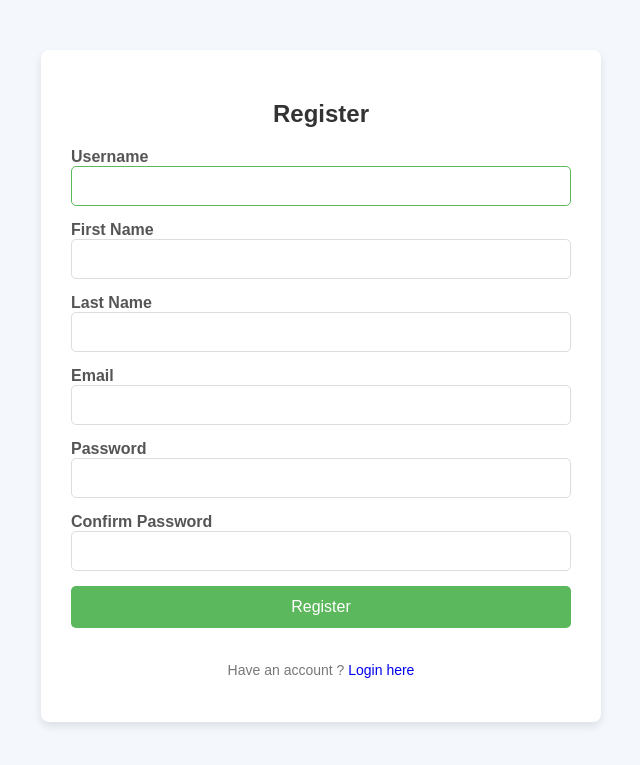
After one commit to torngzz/AssAPI, a Django app: page /register/ in a window 1280 px wide. The commit adds this page. Shown: the top 765 px of the page, without its empty margins (319-959 px from the left). Run offline with Django 5.2, Linux system fonts and the light colour scheme; some libraries are stand-ins or nearby versions.

Commit message:
Implement login and register

```diff
--- /dev/null
+++ b/crm/accounts/forms.py
@@ -0,0 +1,18 @@
+from django import forms
+from django.contrib.auth.models import User
+from django.contrib.auth.forms import AuthenticationForm, UserCreationForm
+
+# Registration form
+class RegistrationForm(UserCreationForm):
+    email = forms.EmailField(required=True)
+    first_name = forms.CharField(max_length=100, required=True)
+    last_name = forms.CharField(max_length=100, required=True)
+
+    class Meta:
+        model = User
+        fields = ['username', 'first_name', 'last_name', 'email', 'password1', 'password2']
+
+# Login form
+class LoginForm(AuthenticationForm):
+    username = forms.CharField(max_length=100)
+    password = forms.CharField(widget=forms.PasswordInput)
--- /dev/null
+++ b/crm/accounts/templates/accounts/register.html
@@ -0,0 +1,145 @@
+<!DOCTYPE html>
+<html lang="en">
+  <head>
+    <meta charset="UTF-8" />
+    <meta name="viewport" content="width=device-width, initial-scale=1.0" />
+    <title>Register</title>
+    <style>
+      body {
+        font-family: Arial, sans-serif;
+        background-color: #f4f7fc;
+        margin: 0;
+        padding: 0;
+      }
+
+      .container {
+        max-width: 500px;
+        margin: 50px auto;
+        background-color: #fff;
+        padding: 30px;
+        border-radius: 8px;
+        box-shadow: 0 4px 8px rgba(0, 0, 0, 0.1);
+      }
+
+      h2 {
+        text-align: center;
+        color: #333;
+      }
+
+      form {
+        display: flex;
+        flex-direction: column;
+      }
+
+      .form-group {
+        margin-bottom: 15px;
+      }
+
+      .form-group label {
+        font-weight: bold;
+        color: #555;
+      }
+
+      .form-group input {
+        width: 100%;
+        padding: 10px;
+        font-size: 16px;
+        border: 1px solid #ddd;
+        border-radius: 5px;
+        box-sizing: border-box;
+      }
+
+      .form-group input:focus {
+        border-color: #5cb85c;
+        outline: none;
+      }
+
+      .btn-submit {
+        padding: 12px;
+        background-color: #5cb85c;
+        color: #fff;
+        border: none;
+        border-radius: 5px;
+        font-size: 16px;
+        cursor: pointer;
+        transition: background-color 0.3s;
+      }
+
+      .btn-submit:hover {
+        background-color: #4cae4c;
+      }
+
+      .form-group .error {
+        color: red;
+        font-size: 12px;
+      }
+
+      .form-footer {
+      text-align: center;
+      margin-top: 20px;
+      font-size: 14px;
+      color: #777;
+    }
+    .form-footer a {
+      text-decoration: none;
+      /* background-color: #5cb85c; */
+
+      font-weight: 500;
+    }
+    .form-footer a:hover {
+      text-decoration: underline;
+    }
+    </style>
+  </head>
+  <body>
+    <div class="container">
+      <h2>Register</h2>
+      <form method="POST">
+        {% csrf_token %}
+        <div class="form-group">
+          {{ form.username.errors }}
+          <label for="id_username">Username</label>
+          {{ form.username }}
+        </div>
+
+        <div class="form-group">
+          {{ form.first_name.errors }}
+          <label for="id_first_name">First Name</label>
+          {{ form.first_name }}
+        </div>
+
+        <div class="form-group">
+          {{ form.last_name.errors }}
+          <label for="id_last_name">Last Name</label>
+          {{ form.last_name }}
+        </div>
+
+        <div class="form-group">
+          {{ form.email.errors }}
+          <label for="id_email">Email</label>
+          {{ form.email }}
+        </div>
+
+        <div class="form-group">
+          {{ form.password1.errors }}
+          <label for="id_password1">Password</label>
+          {{ form.password1 }}
+        </div>
+
+        <div class="form-group">
+          {{ form.password2.errors }}
+          <label for="id_password2">Confirm Password</label>
+          {{ form.password2 }}
+        </div>
+
+        <button type="submit" class="btn-submit">Register</button>
+        <div class="form-footer">
+          <p>
+            Have an account ?
+            <a href="http://127.0.0.1:8000/accounts/login/">Login here</a>
+          </p>
+        </div>
+      </form>
+    </div>
+  </body>
+</html>
--- a/crm/accounts/templates/accounts/sections/HeaderSection.html
+++ b/crm/accounts/templates/accounts/sections/HeaderSection.html
@@ -30,7 +30,7 @@
               </ul>
             </div>
             <div class="header__top__right__auth">
-              <a href="#"><i class="fa fa-user"></i> Login</a>
+              <a href="http://127.0.0.1:8000/accounts/login/"><i class="fa fa-user"></i> Login</a>
             </div>
           </div>
         </div>
--- a/crm/accounts/urls.py
+++ b/crm/accounts/urls.py
@@ -26,4 +26,6 @@ urlpatterns = [
     path('ShopingCart/',views.ProductCarts, name='ProductCarts'),
     path('addToCart/<int:product_id>/<int:quantity>/', views.add_to_cart, name='add_to_cart'),
     path('processPayment/', views.processPayment, name='processPayment'),
+    path('register/', views.register, name='register'),
+    path('login/', views.login_view, name='login'),
 ]
--- a/crm/accounts/views.py
+++ b/crm/accounts/views.py
@@ -3,6 +3,14 @@ from django.shortcuts import render
 from django.http import HttpResponse, HttpResponseRedirect, JsonResponse
 from rest_framework import generics
 from .serializers import *
+from django.shortcuts import render
+
+from django.shortcuts import render, redirect
+from django.contrib.auth import login, authenticate
+from django.contrib.auth.forms import AuthenticationForm
+from .forms import RegistrationForm # type: ignore
+
+from django.contrib.auth.decorators import login_required
 from django.shortcuts import render
 
 from .models import *
@@ -242,6 +250,8 @@ def Index(request):
     TopMenu = tblTopMenu.objects.all()
     SubTopMenu = tblSubTopMenu.objects.all()
 
+    user_id = request.user.id
+
     totalCarts = tblProductCarts.objects.count()
 
     context = {
@@ -249,7 +259,8 @@ def Index(request):
         'totalCarts' : totalCarts,
         'Categories' : Categorys,
         'SubTopMenus' : SubTopMenu,
-        'TopMenus' : TopMenu
+        'TopMenus' : TopMenu,
+        "user_id" : user_id
     }
     return render(request, 'accounts/index.html', context)
 
@@ -288,7 +299,7 @@ def productDetails(request, pk):
     return render(request, 'accounts/productDetails.html', context)
 
 
-
+@login_required
 def ProductCarts(request):
     ProductCarts = tblProductCarts.objects.all()
     totalPrice = sum(float(product.priceOut) * int(product.quantity) for product in ProductCarts)    # Get all top and sub top menus
@@ -332,7 +343,7 @@ from django.http import Http404
 from django.contrib.auth.decorators import login_required
 from .models import tblProducts, tblProductCarts
 
-
+@login_required
 def add_to_cart(request, product_id, quantity):
     # Ensure quantity is valid
     try:
@@ -396,3 +407,31 @@ def processPayment(request):
         return HttpResponseRedirect('/Home')  # Redirect to a success page after processing the order
 
     return render(request, 'index.html')
+
+
+# Registration view
+def register(request):
+    if request.method == 'POST':
+        form = RegistrationForm(request.POST)
+        if form.is_valid():
+            form.save()  # Save the user
+            username = form.cleaned_data.get('username')
+            password = form.cleaned_data.get('password1')
+            user = authenticate(username=username, password=password)
+            login(request, user)  # Log the user in after registration
+            return HttpResponseRedirect('/Home') # Redirect to homepage or wherever you want
+    else:
+        form = RegistrationForm()
+    return render(request, 'accounts/register.html', {'form': form})
+
+# Login view
+def login_view(request):
+    if request.method == 'POST':
+        form = AuthenticationForm(data=request.POST)
+        if form.is_valid():
+            user = form.get_user()
+            login(request, user)
+            return HttpResponseRedirect('/Home') # Redirect to the homepage or dashboard
+    else:
+        form = AuthenticationForm()
+    return render(request, 'accounts/login.html', {'form': form})
--- a/crm/crm/urls.py
+++ b/crm/crm/urls.py
@@ -24,6 +24,7 @@ urlpatterns = [
     path('admin/', admin.site.urls),
     path('', include('accounts.urls')),
     path("ckeditor/", include("ckeditor_uploader.urls")),
+    path('accounts/', include('accounts.urls')),
 ]
 
 if settings.DEBUG:
```
Also changed, not shown: crm/accounts/templates/accounts/login.html (added, +120 -0 lines), crm/accounts/templates/accounts/sections/FearturesSection.html (+31 -17 lines), crm/crm/settings.py (+7 -0 lines), crm/db.sqlite3.
